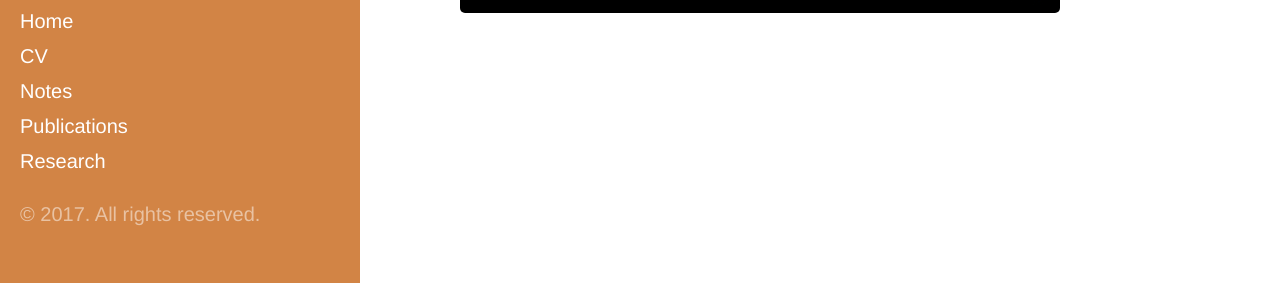
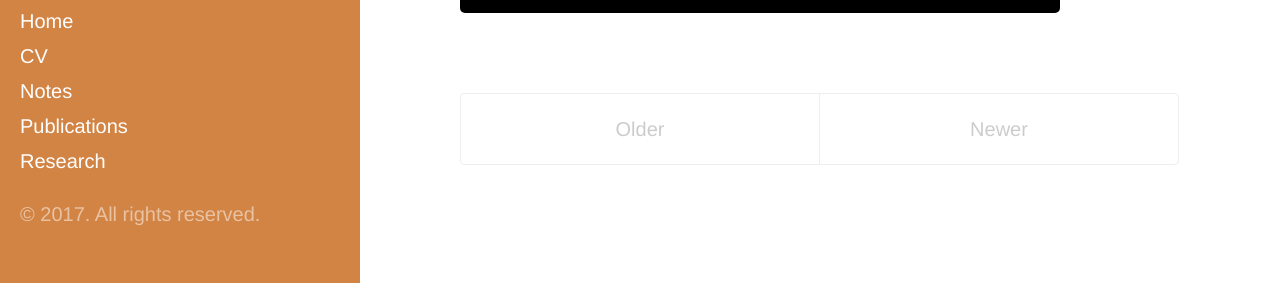
Before and after one commit to asjog/asjog.github.io, a Jekyll site: the page built from index.html, in a window 1280 px wide and 900 px high, scrolled down 2899 px. Shown: the part 595-878 px from the top of the window. Built offline with Jekyll 4.4.1, drawn with Linux system fonts in a browser that asks for light colours; the list of posts is cut into pages by our own code.

Commit message:
now fixing css?

```diff
--- a/_config.yml
+++ b/_config.yml
@@ -13,7 +13,7 @@
 title:            Amod Jog
 tagline:          Amod Jog
 description:      Research Fellow at <a href="https://martinos.org/lab/lcn" target="_blank">Laboratory of Computational Neuroimaging, MGH/HST Athinoula A. Martinos Center for Biomedical Imaging</a>
-url:              www.asjog.github.io
+url:              /
 baseurl:          /
 
 author:
--- a/index.html
+++ b/index.html
@@ -19,6 +19,22 @@ title: Home
   {% endfor %}
 </div>
 
+<div class="pagination">
+  {% if paginator.next_page %}
+    <a class="pagination-item older" href="{{ site.baseurl }}page{{paginator.next_page}}">Older</a>
+  {% else %}
+    <span class="pagination-item older">Older</span>
+  {% endif %}
+  {% if paginator.previous_page %}
+    {% if paginator.page == 2 %}
+      <a class="pagination-item newer" href="{{ site.baseurl }}">Newer</a>
+    {% else %}
+      <a class="pagination-item newer" href="{{ site.baseurl }}page{{paginator.previous_page}}">Newer</a>
+    {% endif %}
+  {% else %}
+    <span class="pagination-item newer">Newer</span>
+  {% endif %}
+</div>
 <script>
   (function(i,s,o,g,r,a,m){i['GoogleAnalyticsObject']=r;i[r]=i[r]||function(){
   (i[r].q=i[r].q||[]).push(arguments)},i[r].l=1*new Date();a=s.createElement(o),
```
Also changed, not shown: 2 other files.
